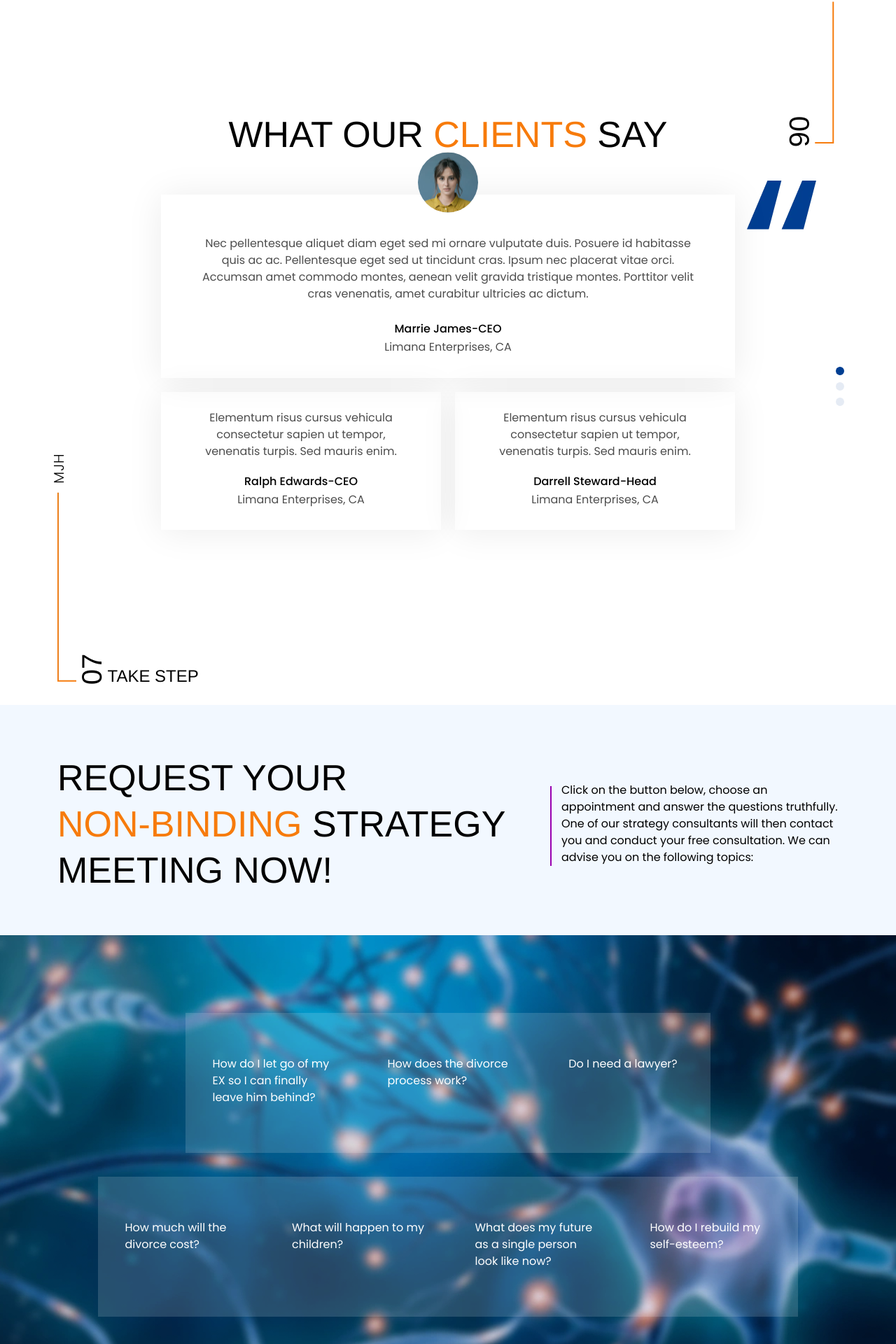
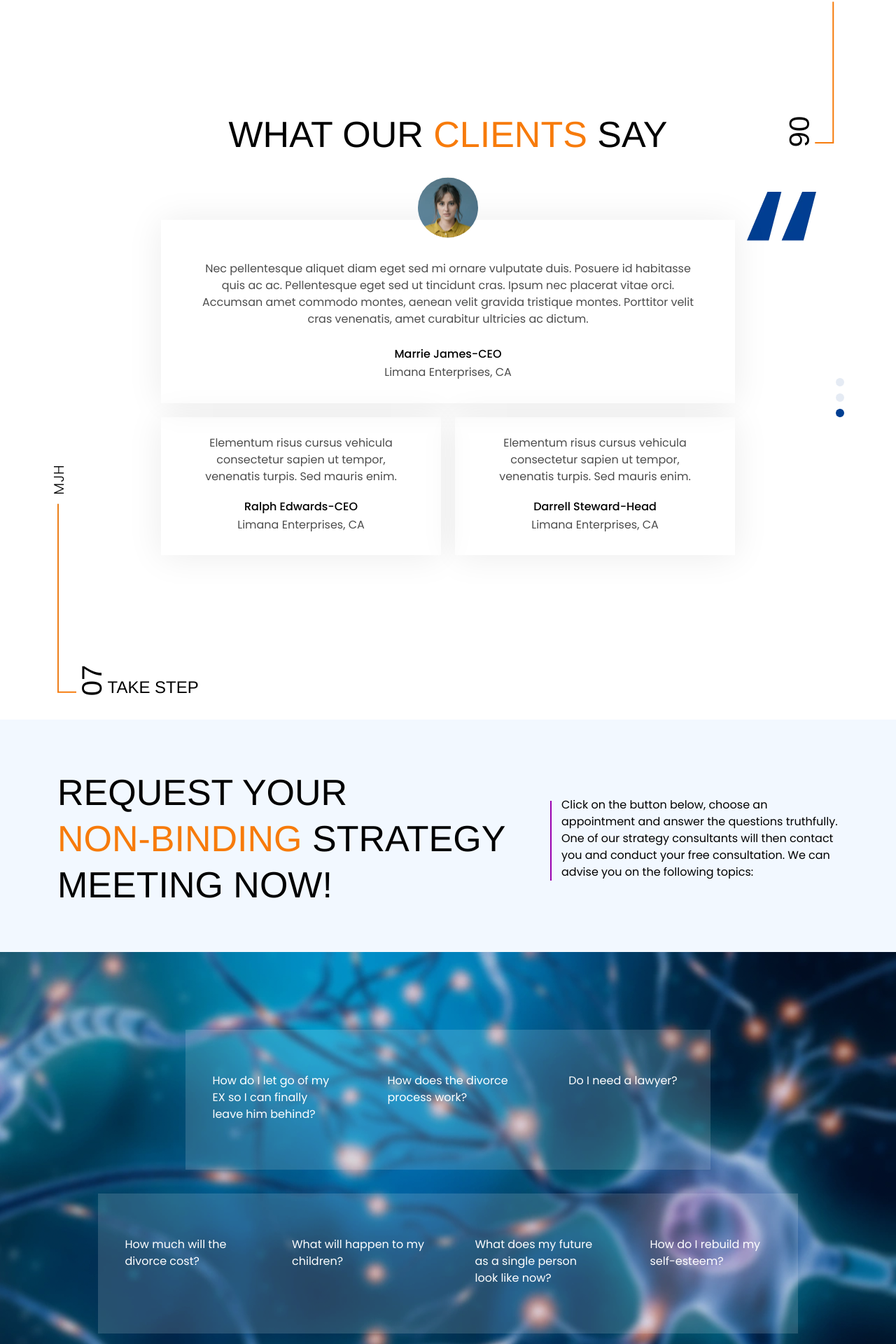
Before and after one commit to vikas-jakhar/hubrich, a React (Create React App) app: page / in a window 1280 px wide. Shown: the part 5892-7812 px from the top of the page at 70% size. Built offline with nearby package versions, Linux system fonts and the light colour scheme; a web font is replaced by a local one.

Commit message:
footer section icon update

```diff
--- a/src/Components/Clients.jsx
+++ b/src/Components/Clients.jsx
@@ -40,7 +40,7 @@ const Clients = () => {
     vertical: true,
     speed: 500,
     autoplay: true,
-    autoplaySpeed: 2000,
+    autoplaySpeed: 3000,
     verticalSwiping: true,
     swipeToSlide: true,
     arrows: false,
@@ -53,10 +53,10 @@ const Clients = () => {
   };
 
   return (
-    <section className='pt-24 pb-[75px] relative'>
+    <section className='sm:pt-24 pt-5 pb-[80px] relative'>
       <div className="container px-3 mt-24 mb-20 pt-2 pb-[34px] relative">
-        <div className=" absolute -top-[176px] right-0 flex items-start flex-col" data-aos="fade-up" data-aos-duration="1000">
-          <p className=' uppercase font-poppins text-black font-light md:text-base lg:text-xl tracking-wider -rotate-90 md:ml-[32px] ml-3 lg:ml-[47px] sm:ml-[13px] mb-[20px]'>
+        <div className=" absolute sm:-top-[176px] -top-24 right-0 flex items-start flex-col" data-aos="fade-up" data-aos-duration="1000">
+          <p className=' uppercase font-poppins text-black font-light md:text-base lg:text-xl tracking-wider -rotate-90 md:ml-[32px] ml-2 lg:ml-[47px] sm:ml-[13px] mb-[20px]'>
             MJH
           </p>
           <div className=" flex items-end">
@@ -65,13 +65,13 @@ const Clients = () => {
                 06
               </span>
             </div>
-            <img src={redline} alt="redline" className=' lg:w-auto w-4/12' />
+            <img src={redline} alt="redline" className=' lg:w-auto sm:w-4/12 w-2/12' />
           </div>
         </div>
         <h2 className='md:mt-5 p-px text-center uppercase font-neue font-normal text-black text-3xl sm:text-4xl md:text-[52px] md:leading-[67px]' data-aos="fade-left" data-aos-duration="1000">
           What our <span className='text-[#F77B0B]'>clients</span> say
         </h2>
-        <div className="slider-content w-full relative lg:-mt-[50px]" data-aos="zoom-in" data-aos-duration="1000">
+        <div className="slider-content w-full relative lg:-mt-[34px]" data-aos="zoom-in" data-aos-duration="1000">
           <img src={comma} alt="comma" className=' absolute top-16 lg:top-[81px] right-[32px] hidden sm:flex' />
           <div className="slider-container w-full">
             <Slider {...settings}>
--- a/src/Components/Header.jsx
+++ b/src/Components/Header.jsx
@@ -7,14 +7,8 @@ const Header = () => {
     function togglemenu() {
         setopen(!open);
     }
-    // if (open === true) {
-    //     // document.body.classList.add("overflow-hidden");
-    // }
-    // else {
-    //     // document.body.classList.remove("overflow-hidden");
-    // }
     return (
-        <section className=' bg-white min-h-[810px] py-2 bg-hero-img bg-no-repeat bg-cover sm:bg-center' id='hero'>
+        <section className=' bg-white md:min-h-[810px] sm:min-h-[710px] py-2 bg-hero-img bg-no-repeat bg-cover sm:bg-center' id='hero'>
             <div className="container px-3 relative z-[1]">
                 <nav className=' flex lg:justify-end w-full mt-4 pt-px mb-20 justify-center'>
                     <div className=" flex items-center gap-10 justify-between w-full sm:w-auto">
--- a/src/Components/Meeting.jsx
+++ b/src/Components/Meeting.jsx
@@ -2,7 +2,7 @@ import React from 'react'
 
 const Meeting = () => {
     return (
-        <section className=' relative pt-[71px] pb-[60px] bg-[#F2F8FF]'>
+        <section className=' relative pt-[71px] pb-[63px] bg-[#F2F8FF]'>
             <div className="container px-3">
                 <div className="flex items-center flex-col md:flex-row md:justify-between gap-3">
                     <div className=" flex flex-col items-center md:items-start" data-aos="fade-right" data-aos-duration="1000">
--- a/src/Components/Strategy.jsx
+++ b/src/Components/Strategy.jsx
@@ -4,7 +4,7 @@ import msg from "../Assets/image/svg/msg-icon.svg";
 const Strategy = () => {
     return (
         <section className=' py-28 bg-sec_bg bg-no-repeat bg-cover bg-center'>
-            <div className="container px-3 -mt-px xl:mb-[74px]">
+            <div className="container px-3 -mt-px xl:mb-[70px]">
                 <div className="flex justify-center flex-col sm:flex-row sm:flex-wrap md:flex-nowrap md:gap-0 gap-[34px] items-center">
                     <div className=" max-w-[250px] min-h-[200px] bg-[#FFFFFF26] w-full pt-14 flex justify-center duration-300 ease-linear hover:bg-[#003E92]" data-aos="zoom-in" data-aos-duration="1000">
                         <p className=' mt-1 pt-px max-w-[173px] font-poppins font-normal text-base text-white'>
```
